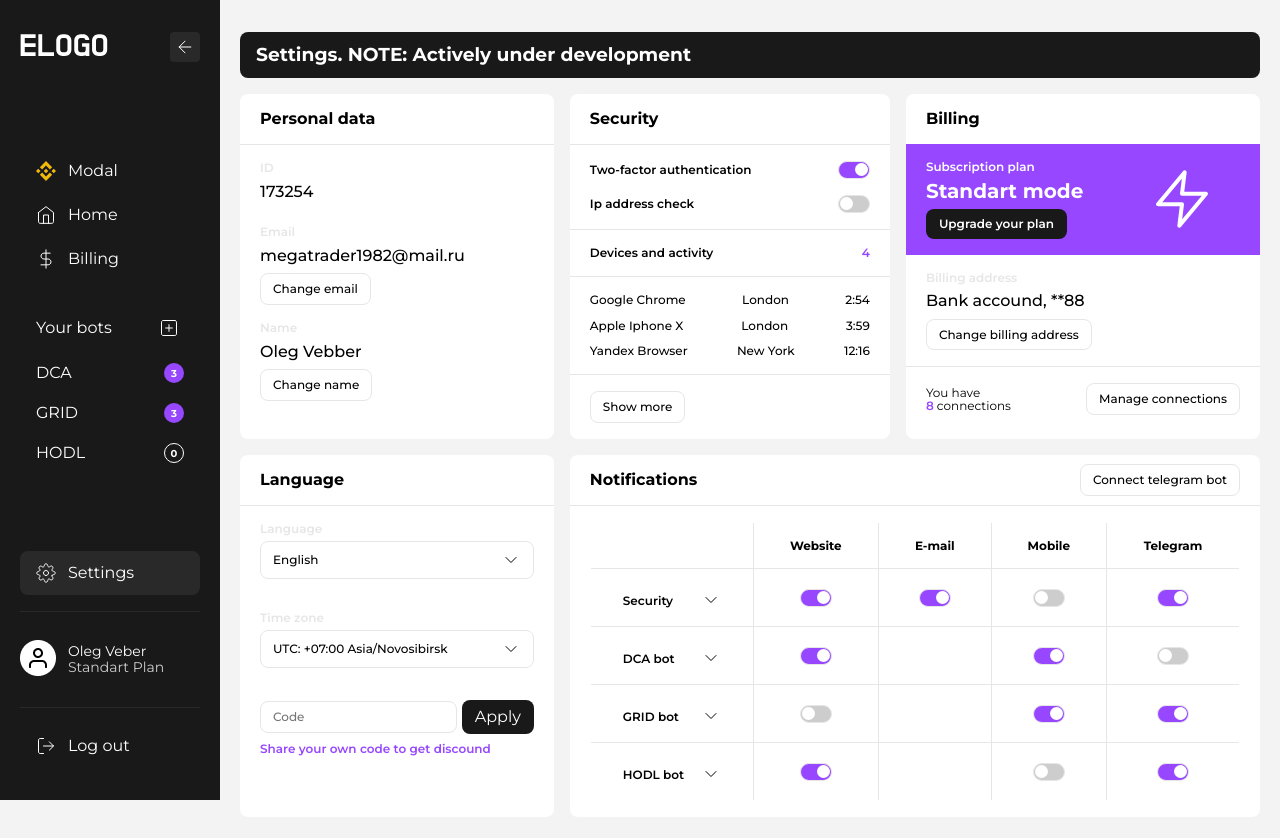
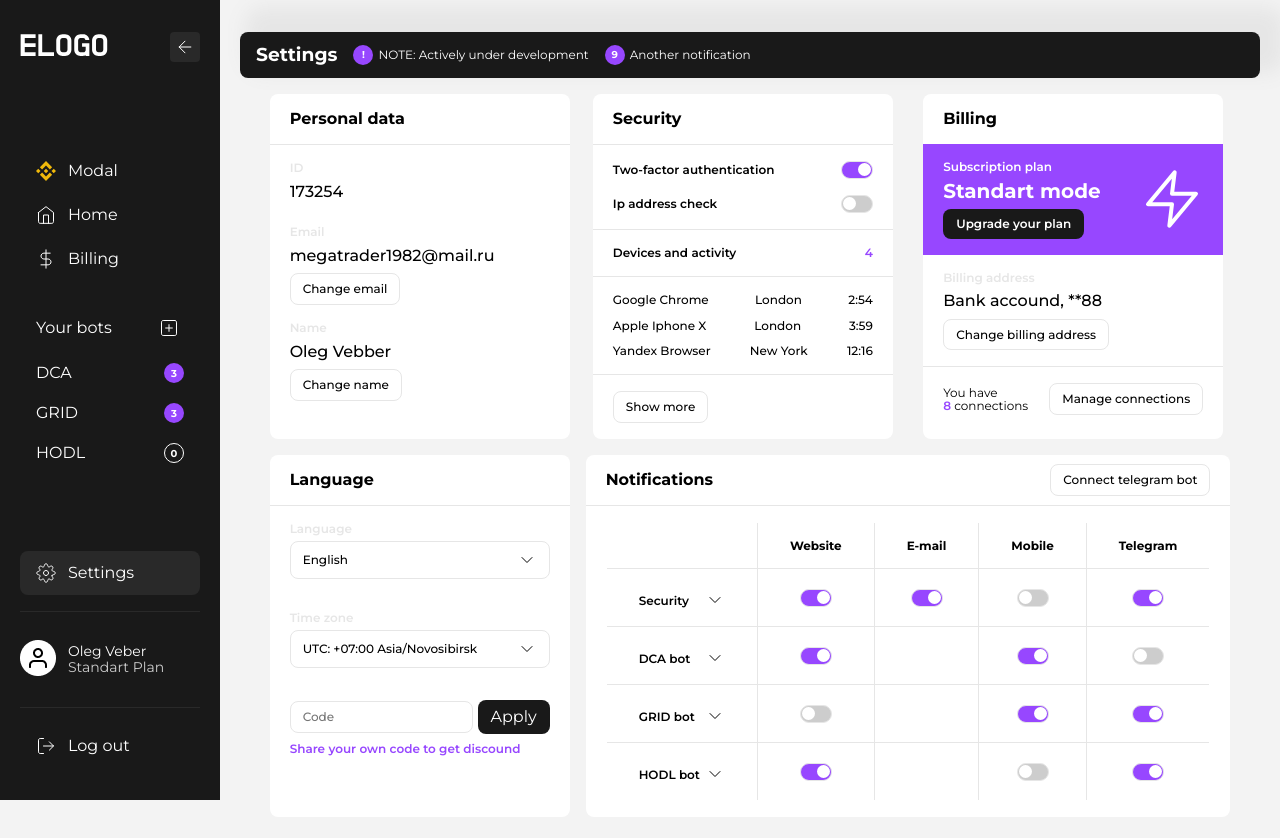
Before and after one commit to azeek21/ELOGO_test, a website: page pure/index.html in a window 1280 px wide. Drawn offline with Linux system fonts and the light colour scheme.

Commit message:
feat: always onscreen notification

```diff
--- a/pure/assets/js/main.js
+++ b/pure/assets/js/main.js
@@ -74,3 +74,22 @@ const initDropdown = () => {
         })
     });
 }
+
+const initNotifications = () => {
+    const notifications = document.querySelector('#notifications');
+    const handler = () => {
+        if (window.scrollY > 20) {
+            notifications.classList.add('sticked');
+        } else {
+            notifications.classList.remove('sticked');
+        }
+    }
+    let timeoutId = null;
+    window.onscroll = () => {
+        clearTimeout(timeoutId);
+        setTimeout(() => {
+            timeoutId = null;
+            handler();
+        }, 200);
+    }
+}
--- a/pure/assets/scss/card/_card.scss
+++ b/pure/assets/scss/card/_card.scss
@@ -4,6 +4,7 @@
     display: flex;
     flex-direction: column;
     min-width: 250px;
+    width: 300px;
     height: 100%;
     &__item {
         padding: 16px 20px;
@@ -24,6 +25,9 @@
         display: flex;
         align-items: center;
     }
+    &_twiced {
+        width: 100%;
+    }
 }
 
 @media (max-width: 400px) {
--- a/pure/assets/scss/dropdown/_dropdown.scss
+++ b/pure/assets/scss/dropdown/_dropdown.scss
@@ -29,7 +29,7 @@
 
     &__content {
         position: absolute;
-        z-index: 999;
+        z-index: 1;
         width: 100%;
         height: 0;
         opacity: 0;
--- a/pure/assets/scss/page/_page.scss
+++ b/pure/assets/scss/page/_page.scss
@@ -3,21 +3,55 @@
     margin: auto;
     max-width: 1100px;
     width: 100%;
-    &-title {
+    position: relative;
+    &__notifications {
+        display: flex;
+        align-items: center;
+        justify-content: start;
+        gap: 1rem;
         background-color: var(--color-black);
         color: white;
         width: 100%;
         margin: 0;
         padding: 12px 16px;
         border-radius: var(--border-big);
+        position: sticky;
+        top: 15px;
+        z-index: 1;
+        box-shadow: 15px -15px 20px 10px var(--color-gray-mid);
+        transition: 1s ease;
+        & p {
+            font-size: 12px;
+        }
+        overflow: hidden;
     }
+
     &__content {
         padding: 16px 0;
         gap: 1rem;
         display: grid;
+        justify-content: center;
+        justify-items: center;
         grid-template-areas:
             'per sec bil'
             'lang tab tab';
+    }
+    .hideable {
+        position: relative;
+        transform: translateY(0);
+        opacity: 1;
+        transition: 300ms ease-in-out;
+
+        visibility: visible;
+    }
+
+    .sticked {
+        & .hideable {
+            position: absolute;
+            visibility: hidden;
+            opacity: 0;
+            transform: translateY(-100%);
+        }
     }
 }
 
@@ -42,7 +76,7 @@
 }
 
 
-@media (max-width: 1100px) {
+@media (max-width: 1200px) {
     .page__content {
         grid-template-areas:
         'per sec'
@@ -51,8 +85,7 @@
     }
 }
 
-
-@media (max-width: 750px) {
+@media (max-width: 870px) {
     .page__content {
         grid-template-areas:
         'per'
@@ -63,7 +96,7 @@
     }
 }
 
-@media (max-width: 450px) {
+@media (max-width: 550px) {
     .page {
         padding-left: 60px;
     }
--- a/pure/assets/scss/sidebar/_sidebar.scss
+++ b/pure/assets/scss/sidebar/_sidebar.scss
@@ -11,7 +11,6 @@
     color: white;
     position: sticky;
     transition: 300ms ease-in-out;
-
     &__header {
         display: flex;
         align-items: center;
@@ -70,7 +69,7 @@
     &_collapsed {
         width: 80px;
         min-width: 80px;
-        padding: 2rem 14px;
+        padding: 2rem 10px;
         .sidebar__logo {
             &_big {
                 display: none;
@@ -118,13 +117,13 @@
     }
 }
 
-@media (max-width: 450px) {
+@media (max-width: 550px) {
     .sidebar {
         position: fixed;
         left: 0;
         top: 0;
         bottom: 0;
-        z-index: 1;
+        z-index: 2;
         &_collapsed {
             width: 50px;
             min-width: 50px;
--- a/pure/index.html
+++ b/pure/index.html
@@ -130,7 +130,17 @@
     </aside>
 
     <main class="page">
-        <h3 class="page-title">Settings. NOTE: Actively under development</h3>
+        <div id="notifications" class="page__notifications">
+            <h3 class="pad-mar_0 hideable">Settings</h3>
+
+            <p class="pad-mar_0 divided">
+                <span class="counter counter_active">!</span>NOTE: Actively under development
+            </p>
+
+            <p class="pad-mar_0 divided">
+                <span class="counter counter_active">9</span>Another notification
+            </p>
+        </div>
         <div>
             <div class="page__content">
                 <div class="card grid_personal">
@@ -562,6 +572,7 @@
     <script defer>
         sidebarInit();
         initDropdown();
+        initNotifications()
     </script>
   </body>
 </html>
```
Also changed, not shown: pure/assets/css/style.css, 1 other file.
